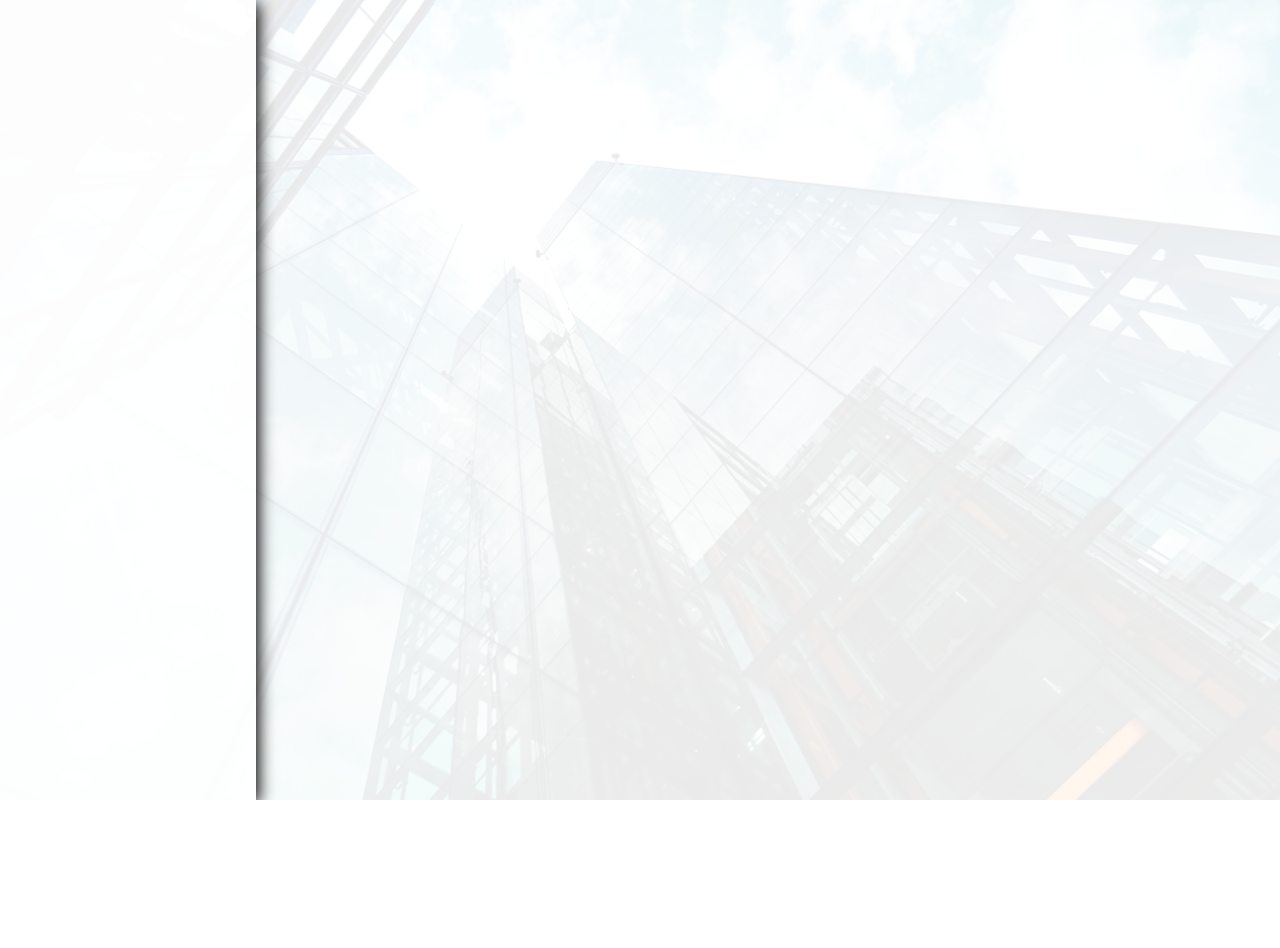
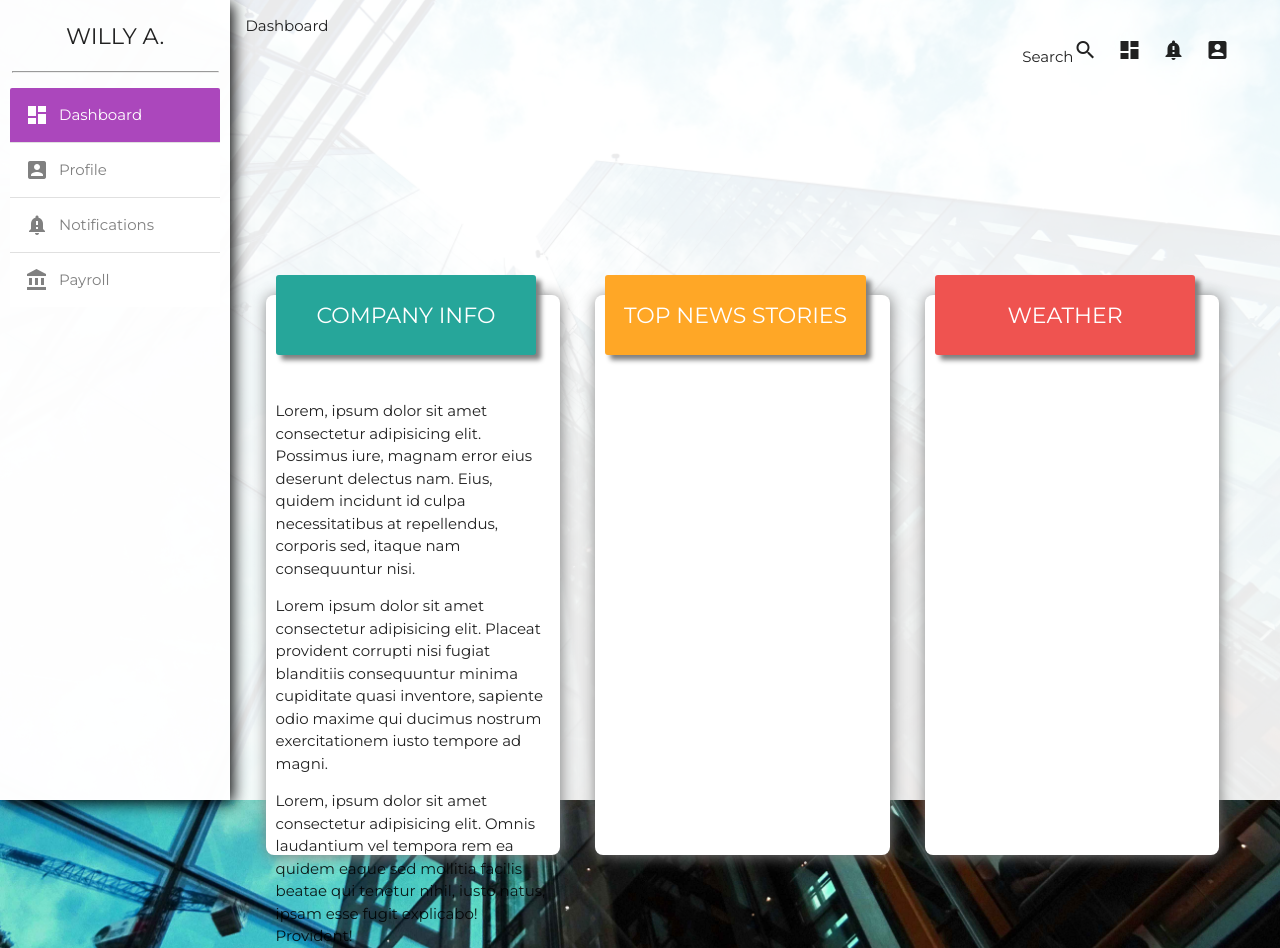
Before and after one commit to bax1111/Employee_Portal, a website: page dist/login.html in a window 1280 px wide. Before the commit the page ends 800 px from the top, so only its background shows below. Drawn offline with Linux system fonts and the light colour scheme.

Commit message:
Added left sidebar, cards in the center, and navbar up top

```diff
--- a/scss/main.scss
+++ b/scss/main.scss
@@ -52,40 +52,107 @@ body {
 .containerApi {
   height: 100vh;
   display: flex;
-  // justify-content: space-evenly;
-  // align-items: center;
-  // flex-wrap: wrap;
+  flex-wrap: wrap;
   background: #ffffffea;
+  .container-right-side {
+    flex-basis: 80vw;
+    .container-right-side-nav {
+      // background: red;
+      flex-basis: 100%;
+      height: 100px;
+      padding: 1rem;
+      .container-nav-links {
+        display: flex;
+        flex-direction: row;
+        justify-content: flex-end;
+        align-items: flex-end;
+        div {
+          padding: 0 10px;
+          margin: 0;
+        }
+      }
+    }
+  }
 
   .sidebar {
     display: flex;
     align-items: flex-start;
     justify-content: flex-start;
-    width: 20vw;
+    flex-direction: column;
+    padding: 10px;
+    width: 18vw;
     height: 100vh;
     background: #ffffffea;
     box-shadow: 3px 3px 15px #000;
+
+    .collection {
+      width: 100%;
+      border: 0 solid;
+      .active {
+        background: #ab47bc;
+        color: white;
+      }
+      a {
+        color: grey;
+      }
+      .collection-item {
+        display: flex;
+        align-items: center;
+        padding: 1rem;
+        i {
+          padding-right: 10px;
+        }
+      }
+    }
+    hr {
+      width: 16vw;
+    }
+    .sidebar-account-name {
+      margin: 10px auto;
+      text-transform: uppercase;
+      font-size: 1.5rem;
+    }
   }
 
-  .feeds {
-    padding: 10px;
-    height: 60vh;
-    flex-basis: 450px;
-    border: 1px solid black;
-    border-radius: 10px;
-    background: #e0eafc;
-    /* fallback for old browsers */
-    background: -webkit-linear-gradient(90deg, #e0eafc, #cfdef3);
-    /* Chrome 10-25, Safari 5.1-6 */
-    background: linear-gradient(90deg, #e0eafc, #cfdef3);
-    /* W3C, IE 10+/ Edge, Firefox 16+, Chrome 26+, Opera 12+, Safari 7+ */
-    box-shadow: 5px 5px 15px #000;
+  .container-api-feeds {
+    display: flex;
+    flex-wrap: wrap;
+    justify-content: space-evenly;
+    flex-basis: 80vw;
+
+    .feeds {
+      flex-wrap: wrap;
+      padding: 10px;
+      height: 70vh;
+      flex-basis: 23vw;
+      border-radius: 8px;
+      background: white;
+      margin-top: 13rem;
+      box-shadow: 1px 1px 15px grey;
+
+      .api-header {
+        width: 95%;
+        height: 80px;
+        display: flex;
+        flex-wrap: wrap;
+        justify-content: center;
+        align-items: center;
+        position: relative;
+        top: -30px;
+        border-radius: 3px;
+        box-shadow: 5px 5px 5px grey;
+        font-size: 22px;
+        font-weight: 400;
+        text-transform: uppercase;
+        color: white;
+      }
+    }
   }
 }
 
 // Company Info and Timecard
 .api-01 {
-  overflow: scroll;
+  // overflow: scroll;
   .dateTime {
     text-align: center;
     font-size: 2.5em;
@@ -99,8 +166,8 @@ body {
 
 // News API
 .api-02 {
-  overflow: scroll;
-  height: 50vh;
+  // overflow: hidden;
+  // height: 50vh;
   .accordian {
     margin-bottom: 1em;
     a {
```
Also changed, not shown: package.json (+10 -2 lines), dist/css/main.css, dist/js/index.js, dist/login.html, 1 other file.
